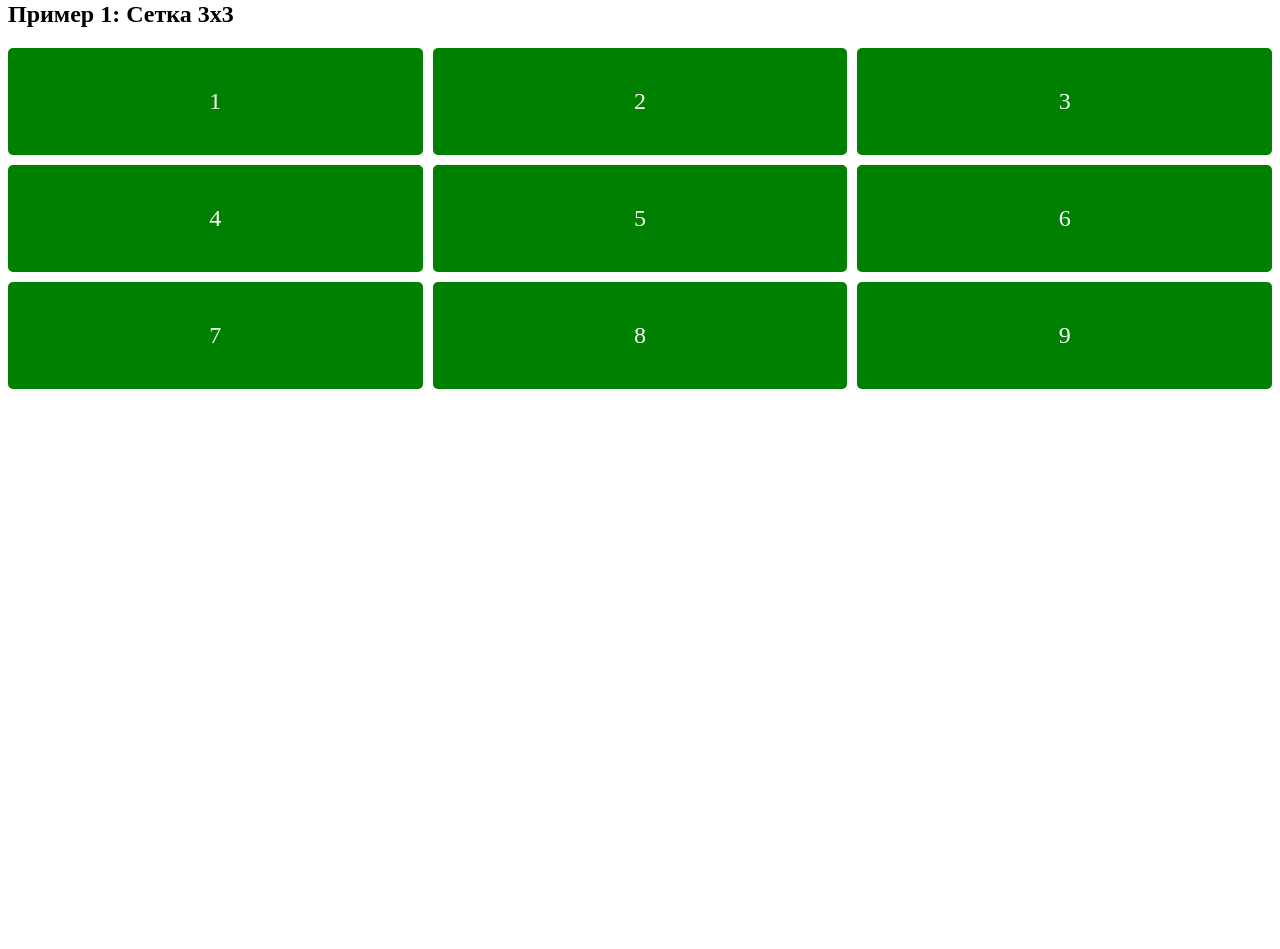
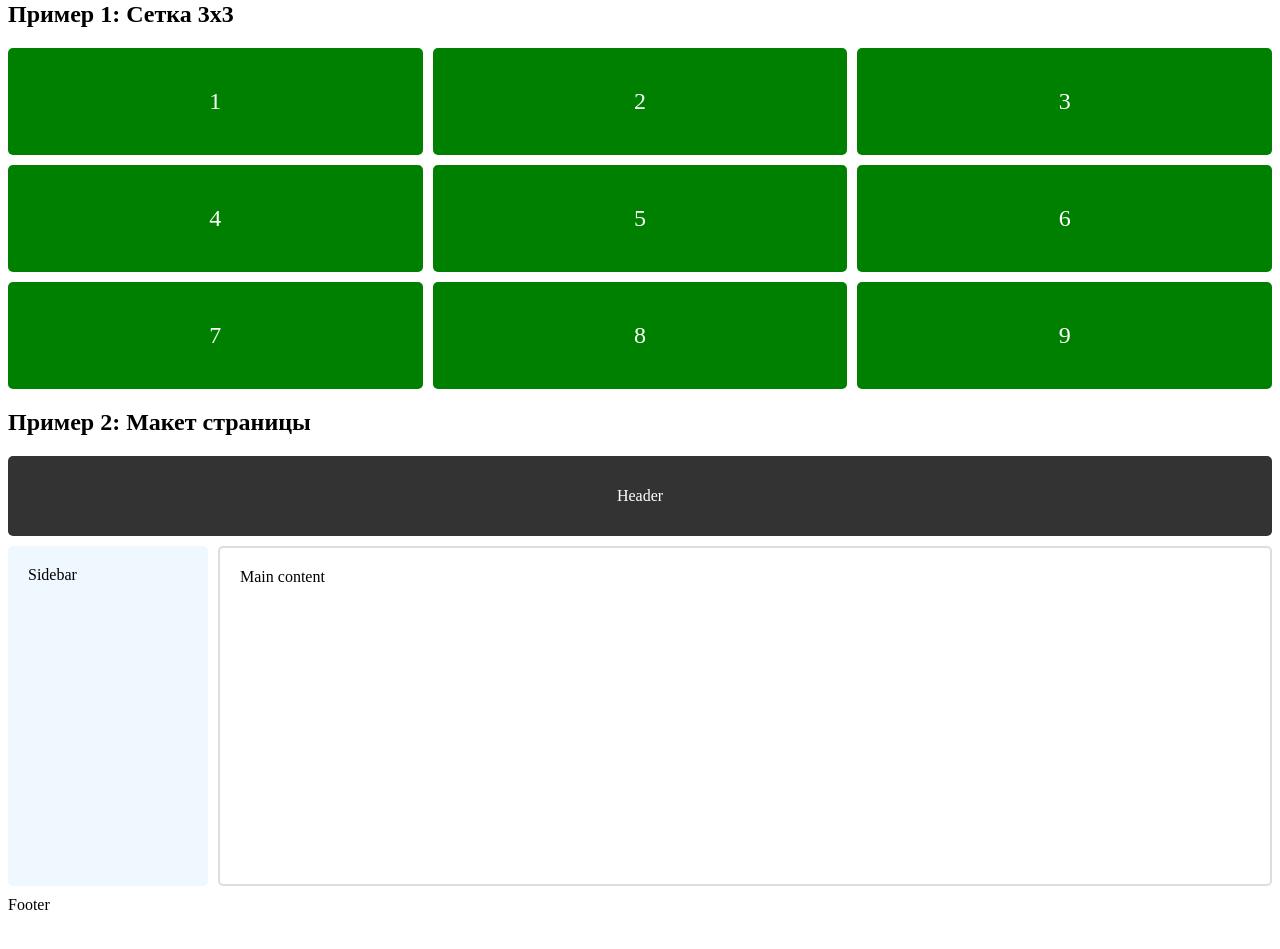
Before and after one commit to s0m1k111/Lab8_AdaptiveGrid, a plain HTML site: page gridPractice.html in a window 1280 px wide. Shown: the part 79-1028 px from the top of the page. Before the commit the page ends 800 px from the top, so only its background shows below. Drawn offline with Linux system fonts and the light colour scheme.

Commit message:
Added page layout using grid-template-areas

```diff
--- a/gridPractice.css
+++ b/gridPractice.css
@@ -11,3 +11,50 @@
   font-size: 24px;
   border-radius: 5px;
 }
+
+.page-layout {
+  display: grid;
+  grid-template-areas:
+    "header header"
+    "sidebar main"
+    "footer footer";
+  grid-template-columns: 200px 1fr;
+  grid-template-rows: 80px 1fr 60px;
+  gap: 10px;
+  height: 500px;
+}
+
+.header {
+  grid-area: header;
+  background-color: #333;
+  color: white;
+  display: flex;
+  align-items: center;
+  justify-content: center;
+  border-radius: 5px;
+}
+
+.sidebar {
+  grid-area: sidebar;
+  background-color: aliceblue;
+  padding: 20px;
+  border-radius: 5px;
+}
+
+.main {
+  grid-area: main;
+  background-color: #fff;
+  border: 2px solid #ddd;
+  padding: 20px;
+  border-radius: 5px;
+}
+
+.foooter {
+  grid-area: footer;
+  background-color: #333;
+  color: white;
+  display: flex;
+  align-items: center;
+  justify-content: center;
+  border-radius: 5px;
+}
--- a/gridPractice.html
+++ b/gridPractice.html
@@ -22,5 +22,14 @@
             <div class="grid-item">9</div>
         </div>
     </section>
+    <section>
+        <h2>Пример 2: Макет страницы</h2>
+        <div class="page-layout">
+            <header class="header">Header</header>
+            <aside class="sidebar">Sidebar</aside>
+            <main class ="main">Main content</main>
+            <footer class="footer">Footer</footer>
+        </div>
+    </section>
   </body>
 </html>
```
